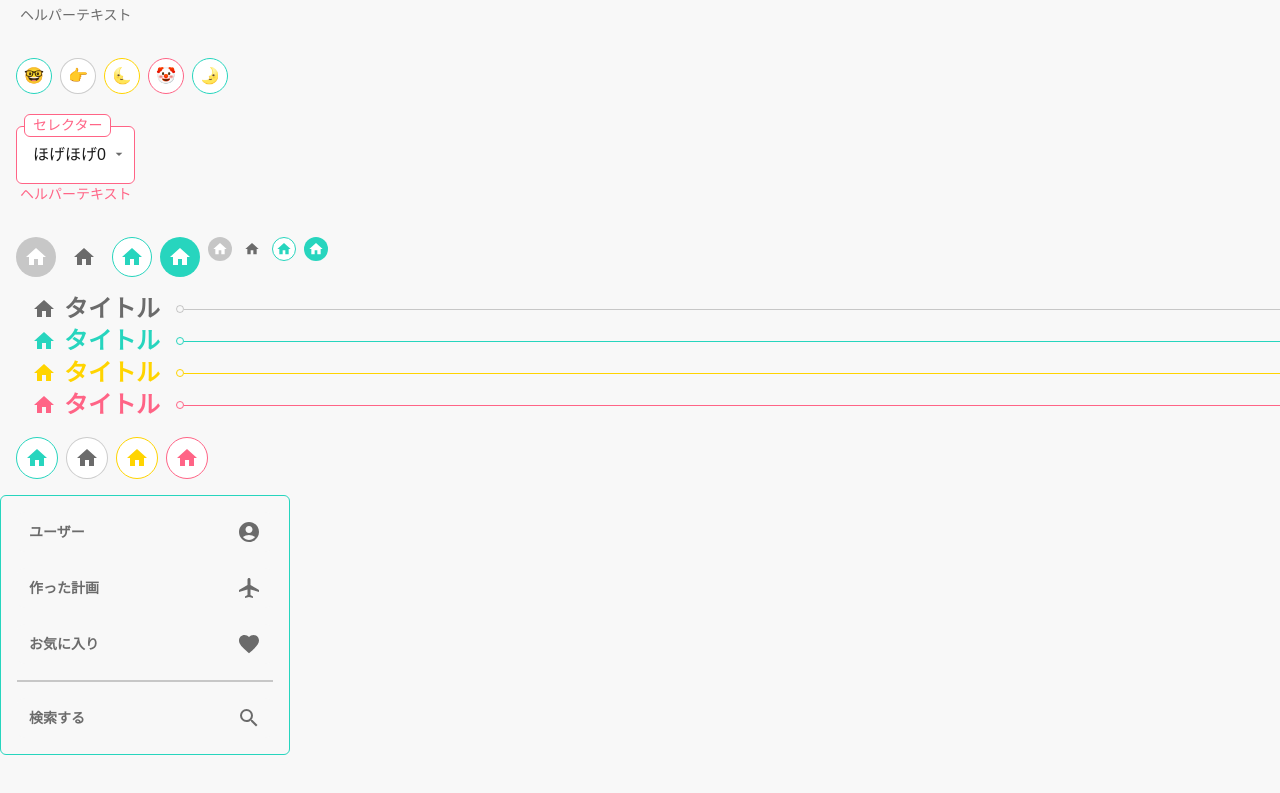
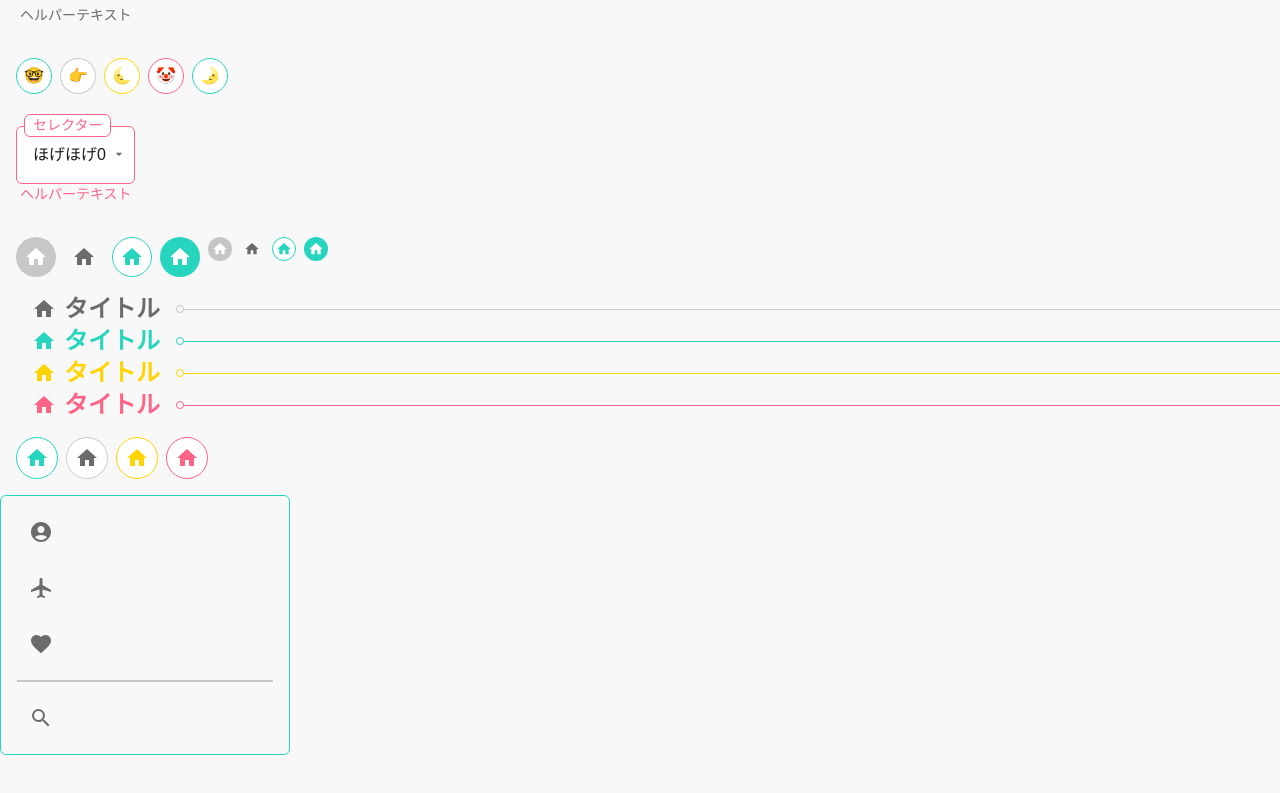
Before and after one commit to SOTA-swp/frontend, a Next.js app: page /dev in a window 1280 px wide. Shown: the part 422-1215 px from the top of the page. Built offline with nearby package versions, Linux system fonts and the light colour scheme.

Commit message:
🎨 Commonボタンにfullwidthを追加&childrenを取るように変更

```diff
--- a/components/CommonButton.tsx
+++ b/components/CommonButton.tsx
@@ -2,8 +2,6 @@ import { cn } from "@/lib/utils";
 import ComponentColor from "@/types/componentColor";
 import ComponentSizeType from "@/types/componentSize";
 import { cva, VariantProps } from "class-variance-authority";
-import clsx from "clsx";
-import { Span } from "next/dist/trace";
 import React from "react";
 
 type VariantType = "contain" | "outline" | "text";
@@ -125,25 +123,31 @@ interface CommonButtonProps
   size?: ComponentSizeType;
   variant?: VariantType;
   icon?: React.ReactNode;
-  text?: React.ReactNode;
   color?: ComponentColor;
+  fullWidth?: boolean;
+  children?: React.ReactNode;
 }
 
 function CommonButton({
   size,
   variant,
   color,
+  fullWidth,
   icon,
-  text,
+  children,
   className,
   ...props
 }: CommonButtonProps) {
   return (
     <button
       {...props}
-      className={cn(CommonButtonStyles({ size, variant, color }), className)}
-    >
-      {text}
+      className={cn(
+        CommonButtonStyles({ size, variant, color }),
+        className,
+        icon ? "justify-between" : "justify-center",
+        fullWidth && "w-full"
+      )}>
+      {children}
       <span className="text-2xl">{icon}</span>
     </button>
   );
```
